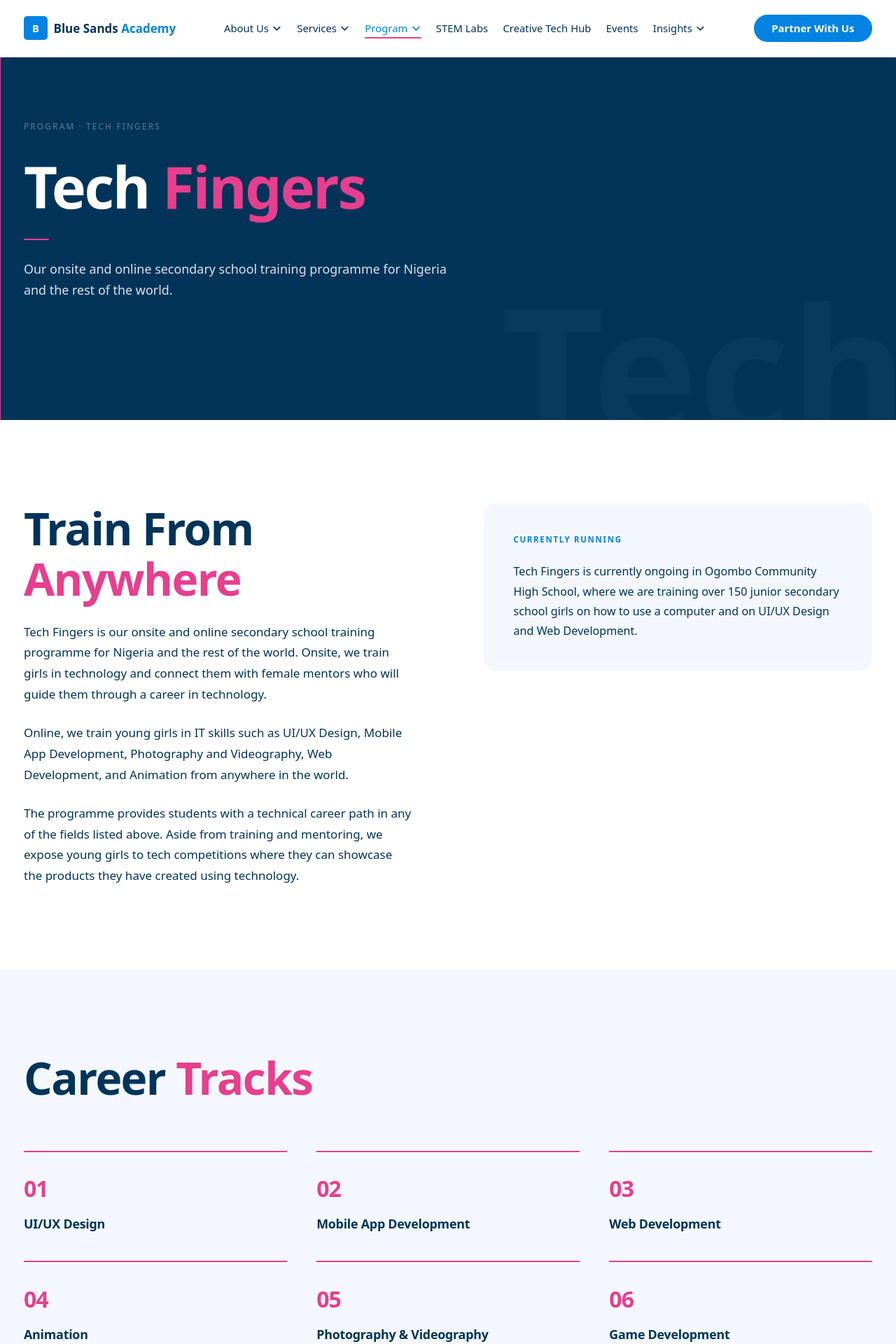
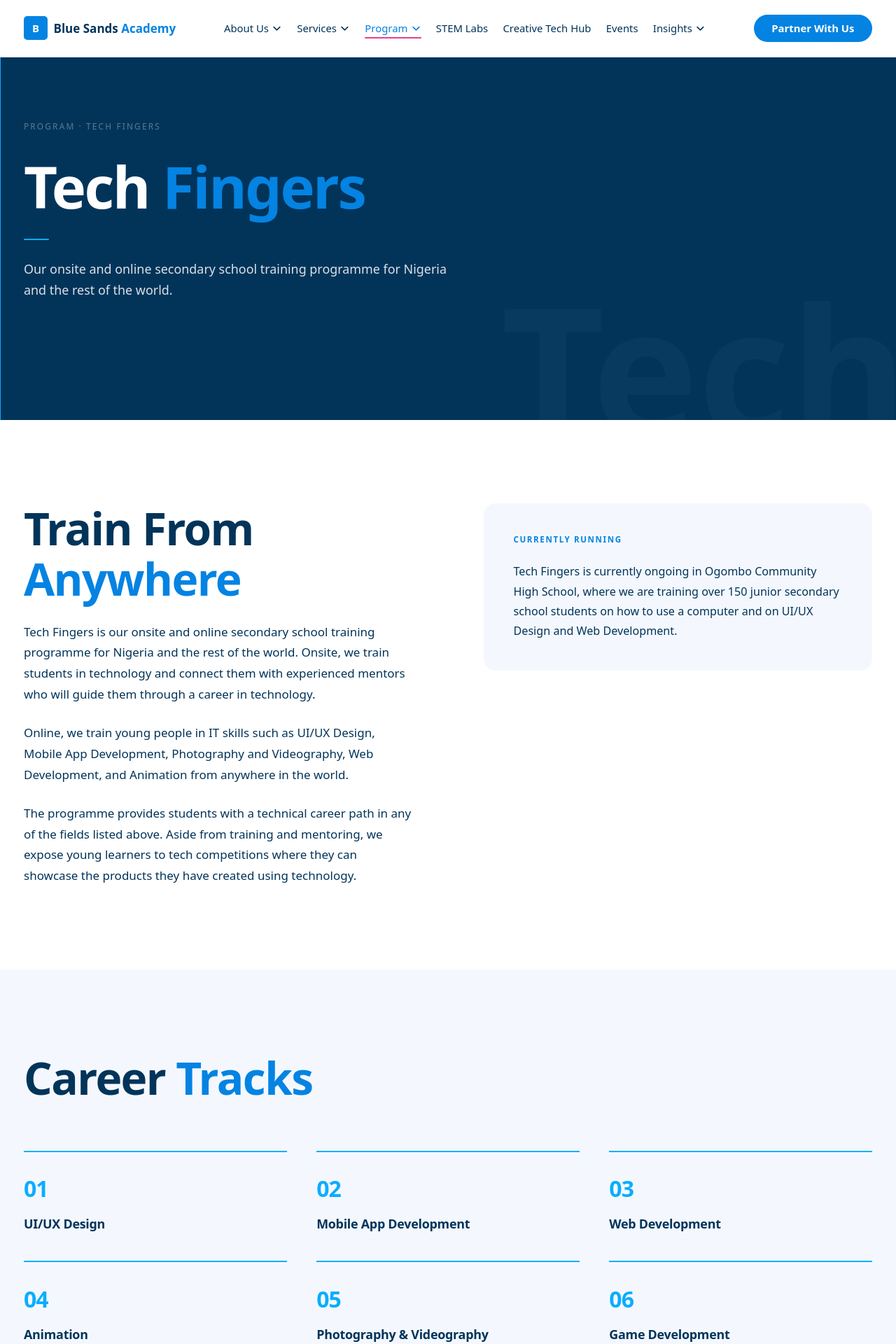
Before and after one commit to bluesandsacademy/BSA_Web-2.0, a Next.js app: page /programs/tech-fingers in a window 1280 px wide. Shown: the top 1920 px of the page at 70% size. Built offline with nearby package versions, Linux system fonts and the light colour scheme; a web font is replaced by a local one.

Commit message:
Rewrite Tech Fingers copy for general audience, demote pink to accent/primary

```diff
--- a/app/programs/tech-fingers/page.js
+++ b/app/programs/tech-fingers/page.js
@@ -3,7 +3,7 @@
 export const metadata = {
   title: "Tech Fingers | Blue Sands Academy",
   description:
-    "Tech Fingers is BSA's onsite and online secondary school training programme for girls in UI/UX, web development, mobile app development, and animation.",
+    "Tech Fingers is BSA's onsite and online secondary school training programme for students in UI/UX, web development, mobile app development, and animation.",
 };
 
 export default function TechFingersPage() {
--- a/components/programs/TechFingers.js
+++ b/components/programs/TechFingers.js
@@ -45,7 +45,7 @@
     <>
       {/* Hero */}
       <section className="relative bg-secondary overflow-hidden py-28 lg:py-40">
-        <div className="absolute left-0 top-0 bottom-0 w-px bg-pink z-10" aria-hidden="true" />
+        <div className="absolute left-0 top-0 bottom-0 w-px bg-accent z-10" aria-hidden="true" />
         <div
           className="absolute select-none pointer-events-none font-display font-bold text-white leading-none"
           style={{ fontSize: "clamp(10rem, 20vw, 18rem)", opacity: 0.025, right: "-1rem", bottom: "-2rem", lineHeight: 0.85 }}
@@ -61,9 +61,9 @@
             className="font-display font-bold text-white max-w-2xl"
             style={{ fontSize: "clamp(3rem, 6.5vw, 6rem)", lineHeight: 1.0, letterSpacing: "-0.03em" }}
           >
-            Tech <span className="text-pink">Fingers</span>
+            Tech <span className="text-primary">Fingers</span>
           </h1>
-          <div className="rounded-full bg-pink mt-8" style={{ width: 36, height: 2 }} aria-hidden="true" />
+          <div className="rounded-full bg-accent mt-8" style={{ width: 36, height: 2 }} aria-hidden="true" />
           <p className="font-body text-white/85 mt-6 max-w-xl" style={{ fontSize: "clamp(1rem, 1.4vw, 1.1rem)", lineHeight: 1.7 }}>
             Our onsite and online secondary school training programme for
             Nigeria and the rest of the world.
@@ -79,20 +79,20 @@
             <div className="space-y-6">
               <FadeIn>
                 <h2 id="tf-heading" className="section-title">
-                  Train From <span className="text-pink">Anywhere</span>
+                  Train From <span className="text-primary">Anywhere</span>
                 </h2>
               </FadeIn>
               <FadeIn delay={80}>
                 <p className="font-body text-secondary leading-relaxed" style={{ fontSize: "clamp(1rem, 1.3vw, 1.1rem)", lineHeight: 1.75 }}>
                   Tech Fingers is our onsite and online secondary school training
                   programme for Nigeria and the rest of the world. Onsite, we
-                  train girls in technology and connect them with female mentors
+                  train students in technology and connect them with experienced mentors
                   who will guide them through a career in technology.
                 </p>
               </FadeIn>
               <FadeIn delay={150}>
                 <p className="font-body text-secondary leading-relaxed" style={{ fontSize: "clamp(1rem, 1.3vw, 1.1rem)", lineHeight: 1.75 }}>
-                  Online, we train young girls in IT skills such as UI/UX Design,
+                  Online, we train young people in IT skills such as UI/UX Design,
                   Mobile App Development, Photography and Videography, Web
                   Development, and Animation from anywhere in the world.
                 </p>
@@ -101,7 +101,7 @@
                 <p className="font-body text-secondary leading-relaxed" style={{ fontSize: "clamp(1rem, 1.3vw, 1.1rem)", lineHeight: 1.75 }}>
                   The programme provides students with a technical career path in
                   any of the fields listed above. Aside from training and
-                  mentoring, we expose young girls to tech competitions where
+                  mentoring, we expose young learners to tech competitions where
                   they can showcase the products they have created using
                   technology.
                 </p>
@@ -116,7 +116,7 @@
                 <p className="font-body text-secondary leading-relaxed" style={{ fontSize: "clamp(0.95rem, 1.2vw, 1.05rem)", lineHeight: 1.75 }}>
                   Tech Fingers is currently ongoing in Ogombo Community High
                   School, where we are training over 150 junior secondary school
-                  girls on how to use a computer and on UI/UX Design and Web
+                  students on how to use a computer and on UI/UX Design and Web
                   Development.
                 </p>
               </div>
@@ -131,15 +131,15 @@
         <div className="max-w-7xl mx-auto px-6 lg:px-8">
           <FadeIn>
             <h2 id="tracks-heading" className="section-title mb-16">
-              Career <span className="text-pink">Tracks</span>
+              Career <span className="text-primary">Tracks</span>
             </h2>
           </FadeIn>
           <div className="grid grid-cols-2 sm:grid-cols-3 gap-8 lg:gap-10">
             {tracks.map((track, i) => (
               <FadeIn key={track.title} delay={i * 70}>
-                <div className="border-t-2 border-pink pt-6">
+                <div className="border-t-2 border-accent pt-6">
                   <span
-                    className="font-display font-bold text-pink mb-3 block"
+                    className="font-display font-bold text-accent mb-3 block"
                     style={{ fontSize: "clamp(1.6rem, 2.5vw, 2rem)", letterSpacing: "-0.03em" }}
                     aria-hidden="true"
                   >
@@ -162,7 +162,7 @@
 
             <FadeIn>
               <h2 id="why-heading" className="section-title mb-8">
-                Built for <span className="text-pink">Bold Girls</span>
+                Built for <span className="text-primary">Bold Learners</span>
               </h2>
             </FadeIn>
 
@@ -198,25 +198,25 @@
 
       {/* TechFingers platform CTA */}
       <section className="py-16 lg:py-24 bg-secondary relative overflow-hidden">
-        <div className="absolute left-0 top-0 bottom-0 w-px bg-pink" aria-hidden="true" />
+        <div className="absolute left-0 top-0 bottom-0 w-px bg-accent" aria-hidden="true" />
         <div className="relative z-10 max-w-7xl mx-auto px-6 lg:px-8">
           <FadeIn>
             <div className="max-w-2xl">
               <h2 className="section-title mb-5" style={{ color: "white" }}>
-                The <span className="text-pink">TechFingers</span> Platform
+                The <span className="text-primary">TechFingers</span> Platform
               </h2>
               <p className="font-body text-white/85 leading-relaxed mb-8" style={{ fontSize: "clamp(1rem, 1.3vw, 1.1rem)", lineHeight: 1.75 }}>
-                An eLearning platform where secondary school girls, female
-                undergraduates, young female professionals, and female job
+                An eLearning platform where secondary school students,
+                undergraduates, working professionals, and job
                 seekers can register and start learning at their own pace from
-                anywhere. The platform connects young females to other females
+                anywhere. The platform connects learners to each other
                 across the globe through a community channel.
               </p>
               <a
                 href="https://techfingers.io"
                 target="_blank"
                 rel="noopener noreferrer"
-                className="inline-flex items-center gap-2 px-7 py-3 rounded-full bg-pink text-white font-body font-bold text-sm transition-opacity hover:opacity-90"
+                className="inline-flex items-center gap-2 px-7 py-3 rounded-full bg-primary text-white font-body font-bold text-sm transition-opacity hover:opacity-90"
               >
                 Visit TechFingers.io
                 <svg className="w-4 h-4" fill="none" viewBox="0 0 24 24" stroke="currentColor" strokeWidth={2.5} aria-hidden="true">
@@ -232,9 +232,9 @@
       <section className="py-16 lg:py-24 bg-white">
         <div className="max-w-7xl mx-auto px-6 lg:px-8">
           <FadeIn>
-            <div className="border-t-2 border-pink pt-10 max-w-2xl">
+            <div className="border-t-2 border-accent pt-10 max-w-2xl">
               <h2 className="section-title mb-5">
-                Get Your <span className="text-pink">Child Enrolled</span>
+                Get Your <span className="text-primary">Child Enrolled</span>
               </h2>
               <p className="font-body text-secondary leading-relaxed mb-8" style={{ fontSize: "clamp(1rem, 1.3vw, 1.1rem)" }}>
                 Reach out to us to find out how to enroll your child or bring
@@ -242,7 +242,7 @@
               </p>
               <Link
                 href="/contact"
-                className="inline-flex items-center justify-center px-7 py-3 rounded-full bg-pink text-white font-body font-bold text-sm transition-opacity hover:opacity-90 focus-visible:ring-2 focus-visible:ring-pink focus-visible:ring-offset-2"
+                className="inline-flex items-center justify-center px-7 py-3 rounded-full bg-primary text-white font-body font-bold text-sm transition-opacity hover:opacity-90 focus-visible:ring-2 focus-visible:ring-primary focus-visible:ring-offset-2"
               >
                 Contact Us
               </Link>
```
